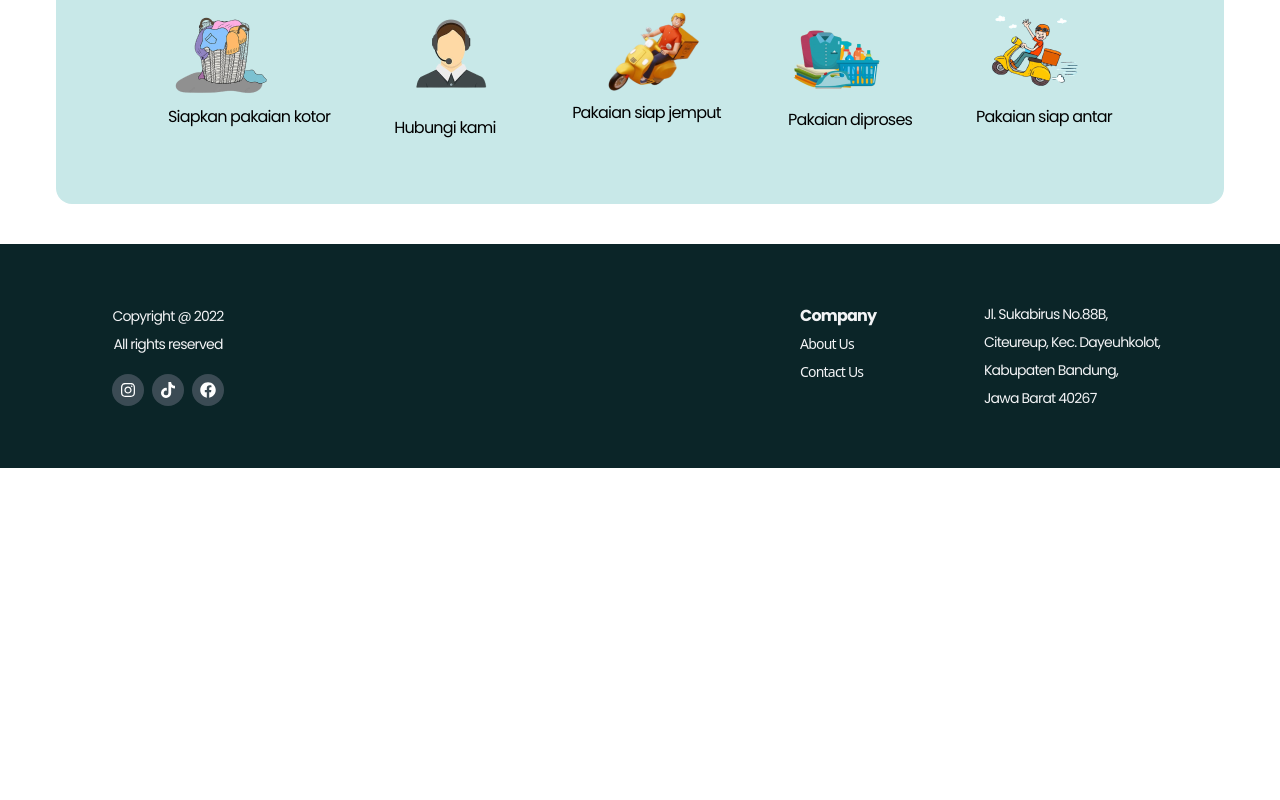
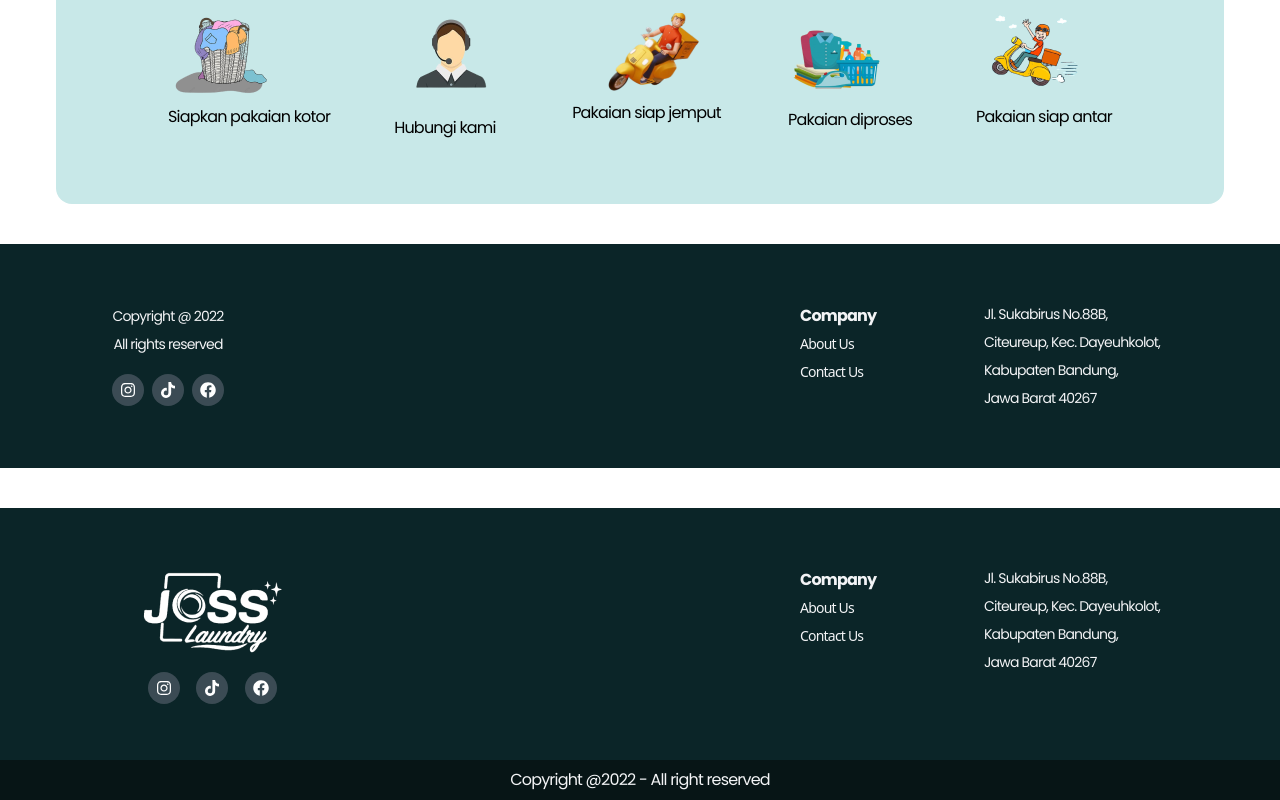
Before and after one commit to ansofhn/josslaundry, a Next.js app: page / in a window 1280 px wide. Shown: the part 3118-3918 px from the top of the page. Before the commit the page ends 3586 px from the top, so only its background shows below. Built offline with nearby package versions, Linux system fonts and the light colour scheme.

Commit message:
feat: add footer v2

```diff
--- /dev/null
+++ b/components/Footer_v2.js
@@ -0,0 +1,85 @@
+import React from "react";
+import Link from "next/link";
+import { FaInstagram, FaTiktok, FaFacebook } from "react-icons/fa";
+import Image from "next/image";
+import footerLogo from "../public/assets/footer_logo.png";
+
+function Footer_v2() {
+  return (
+    <>
+      <footer className="text-gray-100 text-start lg:text-left bg-darkgreen">
+        <div className="container">
+          <div className="text-center py-14 md:text-left">
+            <div className="grid grid-cols-2 mx-24 gap-80">
+              <div className="mr-auto">
+                <div className="-mt-2">
+                  <Image src={footerLogo} />
+                </div>
+
+                <div className="grid grid-cols-3 mx-7">
+                  <Link
+                    href={"https://www.instagram.com/josslaundry_telkomuniv/"}
+                  >
+                    <a className="p-2 mx-auto text-base text-white rounded-full hover:text-white bg-gray-500/50">
+                      <FaInstagram />
+                    </a>
+                  </Link>
+                  <Link href={"https://www.tiktok.com/@josslaundry_telkomuniv"}>
+                    <a className="p-2 mx-auto text-base text-white rounded-full hover:text-white bg-gray-500/50">
+                      <FaTiktok />
+                    </a>
+                  </Link>
+                  <Link
+                    href={
+                      "https://www.facebook.com/profile.php?id=100081776875466"
+                    }
+                  >
+                    <a className="p-2 mx-auto text-base text-white rounded-full hover:text-white bg-gray-500/50">
+                      <FaFacebook />
+                    </a>
+                  </Link>
+                </div>
+              </div>
+              <div className="grid grid-cols-2">
+                <div>
+                  <h3 className="my-1 text-base font-bold text-gray-100">
+                    Company
+                  </h3>
+                  <div className="mb-1">
+                    <Link href={"/about"}>
+                      <a className="font-sans text-sm hover:text-white">
+                        About Us
+                      </a>
+                    </Link>
+                  </div>
+                  <div className="mb-1">
+                    <Link href={"/contact"}>
+                      <a className="font-sans text-sm hover:text-white">
+                        Contact Us
+                      </a>
+                    </Link>
+                  </div>
+                </div>
+                <div className="text-sm leading-7 ">
+                  Jl. Sukabirus No.88B, <br />
+                  Citeureup, Kec. Dayeuhkolot, <br />
+                  Kabupaten Bandung, <br />
+                  Jawa Barat 40267
+                </div>
+              </div>
+            </div>
+          </div>
+        </div>
+      </footer>
+      <footer className="text-center text-gray-100 bg-[#071516] lg:text-left">
+        <div className="container">
+          <div className="py-2 text-center">
+            Copyright @2022 - All right reserved
+          </div>
+        </div>
+      </footer>
+    </>
+  );
+}
+
+export default Footer_v2;
--- a/pages/index.js
+++ b/pages/index.js
@@ -2,6 +2,7 @@
 import React from "react";
 import Feature from "../components/Feature";
 import Footer from "../components/Footer";
+import Footer_v2 from "../components/Footer_v2";
 import Hero from "../components/Hero";
 import Navbar from "../components/Navbar";
 import Navbar_v2 from "../components/Navbar_v2";
@@ -21,6 +22,8 @@
       <Service />
       <Promote />
       <Footer />
+      <div className="my-10"></div>
+      <Footer_v2 />
     </>
   );
 }
```
